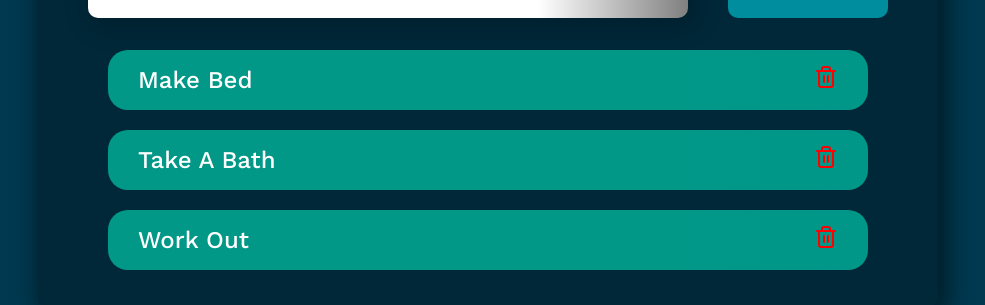
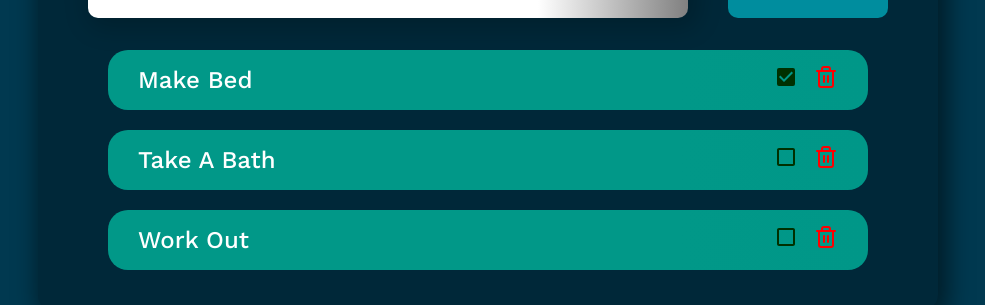
Before and after one commit to JEKO10/To-do-app, a React (Create React App) app: page / in a window 1280 px wide. Shown: the part 195-500 px from the top of the page, without its empty margins (152-1137 px from the left). Built offline with nearby package versions, Linux system fonts and the light colour scheme.

Commit message:
completing tasks

```diff
--- a/src/App.js
+++ b/src/App.js
@@ -7,14 +7,17 @@ function App() {
     {
       id: 0,
       text: "Make bed",
+      completed: true,
     },
     {
       id: 1,
       text: "Take a bath",
+      completed: false,
     },
     {
       id: 2,
       text: "Work out",
+      completed: false,
     },
   ]);
 
@@ -24,7 +27,7 @@ function App() {
       {tasks.length > 0 ? (
         <Tasks tasks={tasks} setTasks={setTasks} />
       ) : (
-        <h1>No more tasks</h1>
+        <h1 style={{ color: "#008d9e" }}>No more tasks</h1>
       )}
     </main>
   );
--- a/src/components/AddTask.jsx
+++ b/src/components/AddTask.jsx
@@ -9,12 +9,12 @@ function AddTask({ tasks, setTasks }) {
       input.current.placeholder = "Type something!";
       setTimeout(() => {
         input.current.placeholder = "New task";
-      }, 1000);
+      }, 1500);
       return;
     }
 
     const id = Math.floor(Math.random() * 1000) + 1;
-    const newTask = { id, text };
+    const newTask = { id, text, completed: false };
     setTasks([...tasks, newTask]);
     setQuery("");
   };
--- a/src/components/Tasks.jsx
+++ b/src/components/Tasks.jsx
@@ -1,4 +1,5 @@
 import { FiTrash2 } from "react-icons/fi";
+import { MdCheckBox, MdCheckBoxOutlineBlank } from "react-icons/md";
 
 function Tasks({ tasks, setTasks }) {
   const deleteTask = (id) => {
@@ -8,19 +9,38 @@ function Tasks({ tasks, setTasks }) {
     setTasks(filteredTasks);
   };
 
+  const completedToggle = (id) => {
+    setTasks(
+      tasks.map((task) =>
+        task.id === id ? { ...task, completed: !task.completed } : task
+      )
+    );
+  };
+
   return (
     <section className="tasks">
       {tasks.map((task) => {
         return (
           <div className="task" key={task.id}>
             <h1>{task.text}</h1>
+            <div>
               <button
+                onClick={() => completedToggle(task.id)}
+                id="completed"
+                title="Completed"
+              >
+                {task.completed ? <MdCheckBox /> : <MdCheckBoxOutlineBlank />}
+              </button>
+              <button
+                id="delete"
                 onClick={() => {
                   deleteTask(task.id);
                 }}
+                title="Delete"
               >
                 <FiTrash2 />
               </button>
+            </div>
           </div>
         );
       })}
--- a/src/index.scss
+++ b/src/index.scss
@@ -96,10 +96,18 @@ main {
 
     button {
       background: none;
-      color: #ff0000;
       border: none;
       font-size: 1.5rem;
       cursor: pointer;
     }
+
+    #completed {
+      color: #003000;
+      margin: 0 1rem;
+    }
+
+    #delete {
+      color: #ff0000;
+    }
   }
 }
```
Lines whose indentation alone changed are shown as unchanged.
